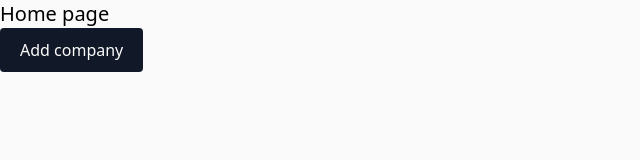
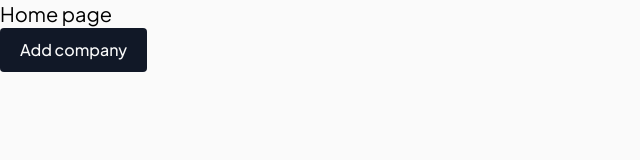
Before and after one commit to PetroGal/crm-next, a Next.js app: page / in a window 1280 px wide. Shown: the top 160 px of the page, without its empty margins (0-640 px from the left). Built offline with nearby package versions, Linux system fonts and the light colour scheme.

Commit message:
added font

```diff
--- a/src/app/layout.tsx
+++ b/src/app/layout.tsx
@@ -1,5 +1,8 @@
 import React from 'react';
+import { Plus_Jakarta_Sans } from 'next/font/google';
 import './globals.css';
+
+const font = Plus_Jakarta_Sans({ subsets: ['latin'] });
 
 export default function RootLayout({
   children,
@@ -8,7 +11,7 @@ export default function RootLayout({
 }) {
   return (
     <html lang="en">
-      <body>{children}</body>
+      <body className={font.className}>{children}</body>
     </html>
   );
 }
```
